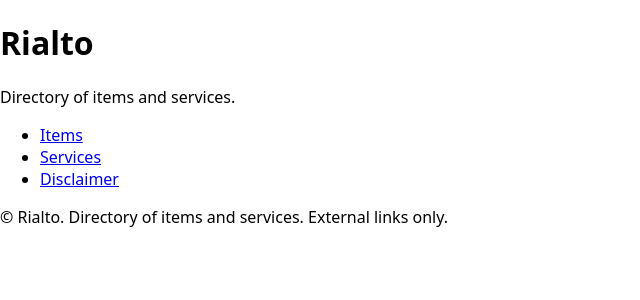
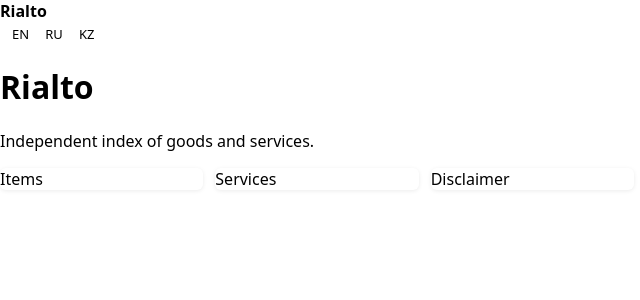
Before and after one commit to StewartArbor/rialto, a Jekyll site: the page built from index.html, in a window 1280 px wide. Shown: the top 300 px of the page, without its empty margins (0-640 px from the left). Built offline with Jekyll 4.4.1, drawn with Linux system fonts in a browser that asks for light colours.

Commit message:
Update index.html

```diff
--- a/index.html
+++ b/index.html
@@ -1,29 +1,27 @@
-<!DOCTYPE html>
-<html lang="en">
-<head>
-  <meta charset="UTF-8" />
-  <title>Rialto</title>
-  <meta name="viewport" content="width=device-width, initial-scale=1" />
-  <link rel="stylesheet" href="/style.css">
+---
+layout: default
+lang: en
+title: Rialto
+---
 
-</head>
-<body>
-
+<div class="wrap">
   <h1>Rialto</h1>
 
-  <p>
-    Directory of items and services.
+  <p class="desc">
+    Independent index of goods and services.
   </p>
 
-  <ul>
-    <li><a href="/items/">Items</a></li>
-    <li><a href="/services/">Services</a></li>
-    <li><a href="/disclaimer.html">Disclaimer</a></li>
-  </ul>
+  <div class="grid">
+    <div class="card">
+      <a href="/en/items/">Items</a>
+    </div>
 
-  <footer>
-    © Rialto. Directory of items and services. External links only.
-  </footer>
+    <div class="card">
+      <a href="/en/services/">Services</a>
+    </div>
 
-</body>
-</html>
+    <div class="card">
+      <a href="/en/disclaimer.html">Disclaimer</a>
+    </div>
+  </div>
+</div>
```
